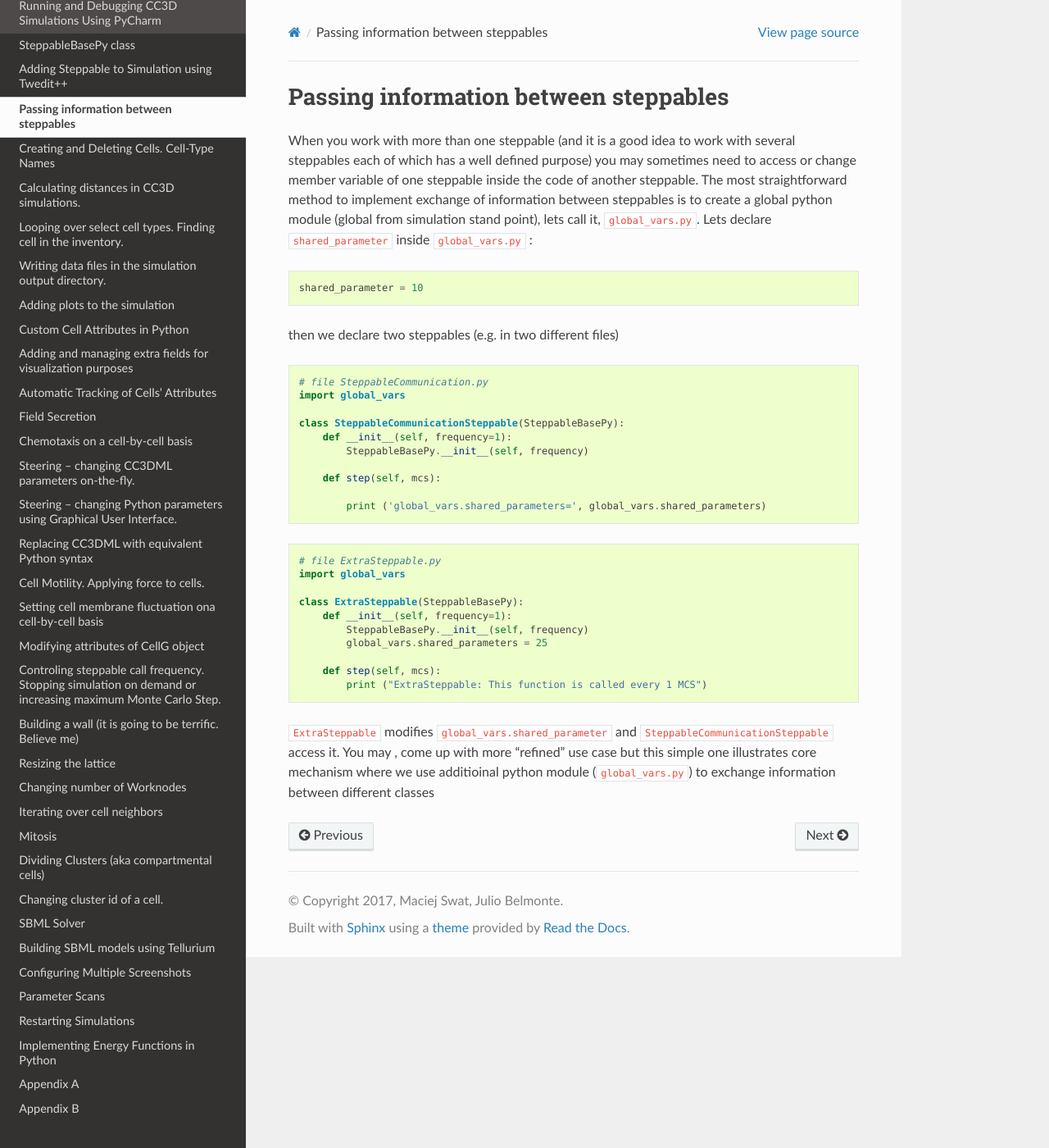
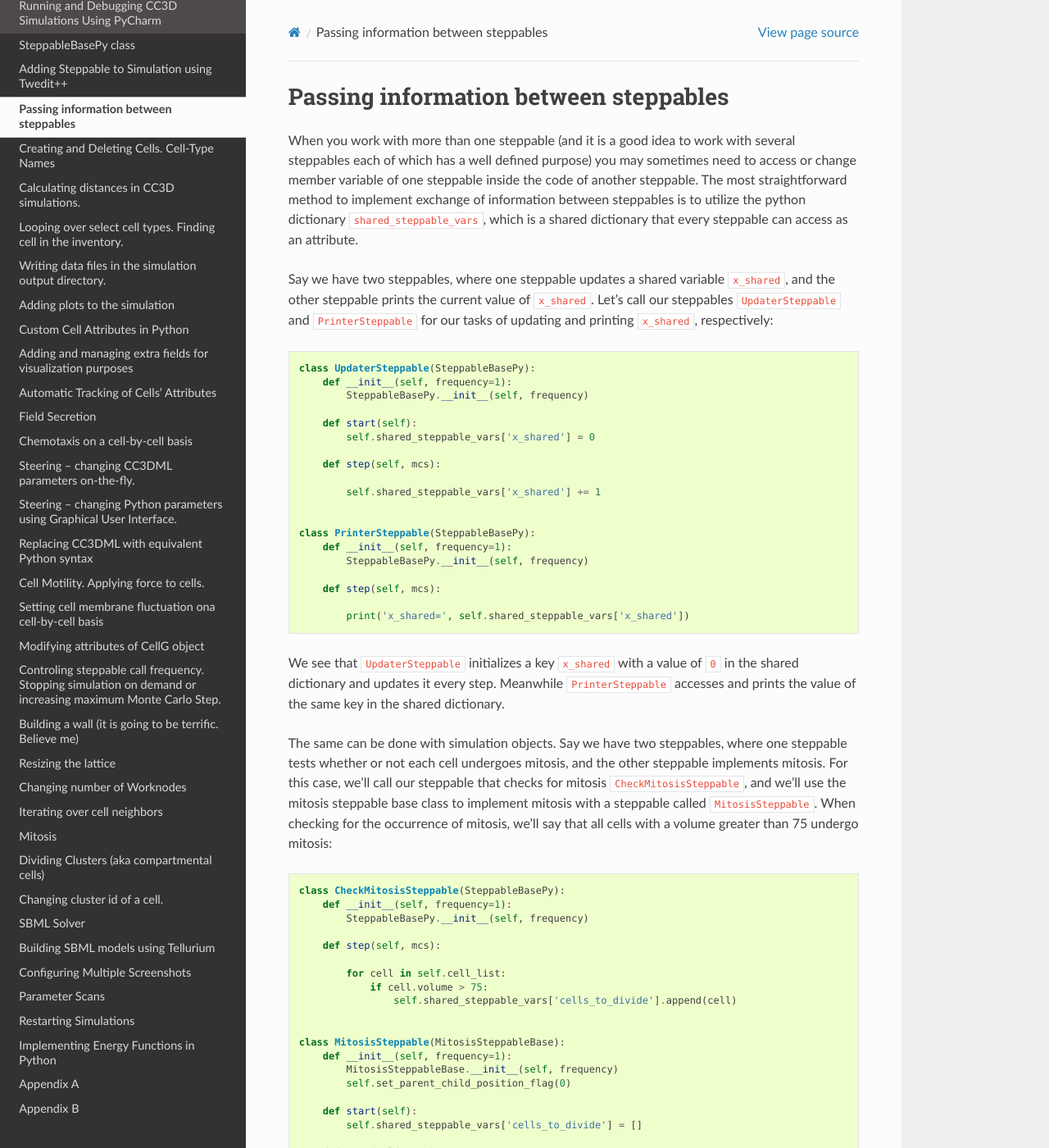
Before and after one commit to CompuCell3D/PythonScriptingManual, a Sphinx documentation site: the page built from docs/passing_information_between_steppables.rst, in a window 1280 px wide and 1400 px high. Shown: the whole window at 82% size. Built offline with Sphinx 7.4.7 and the Read the Docs theme 2.0.0, drawn with Linux system fonts in a browser that asks for light colours; some of the changed text lies outside the part shown.

Commit message:
Update for v4.1.1: improved information sharing between steppables.

```diff
--- a/docs/passing_information_between_steppables.rst
+++ b/docs/passing_information_between_steppables.rst
@@ -5,43 +5,84 @@ When you work with more than one steppable (and it is a good idea to
 work with several steppables each of which has a well defined purpose) you
 may sometimes need to access or change member variable of one steppable
 inside the code of another steppable. The most straightforward method to implement exchange of
-information between steppables is to create a global python module (global from simulation stand point),
-lets call it, ``global_vars.py``. Lets declare ``shared_parameter`` inside ``global_vars.py`` :
+information between steppables is to utilize the python dictionary ``shared_steppable_vars``,
+which is a shared dictionary that every steppable can access as an attribute.
+
+Say we have two steppables, where one steppable updates a shared variable ``x_shared``, and the
+other steppable prints the current value of ``x_shared``. Let's call our steppables
+``UpdaterSteppable`` and ``PrinterSteppable`` for our tasks of updating and printing ``x_shared``,
+respectively:
 
 .. code-block:: python
 
-    shared_parameter = 10
+    class UpdaterSteppable(SteppableBasePy):
+        def __init__(self, frequency=1):
+            SteppableBasePy.__init__(self, frequency)
 
-then we declare two steppables (e.g. in two different files)
+        def start(self):
+            self.shared_steppable_vars['x_shared'] = 0
 
-.. code-block:: python
+        def step(self, mcs):
 
-    # file SteppableCommunication.py
-    import global_vars
+            self.shared_steppable_vars['x_shared'] += 1
 
-    class SteppableCommunicationSteppable(SteppableBasePy):
+
+    class PrinterSteppable(SteppableBasePy):
         def __init__(self, frequency=1):
             SteppableBasePy.__init__(self, frequency)
 
         def step(self, mcs):
 
-            print ('global_vars.shared_parameters=', global_vars.shared_parameters)
+            print('x_shared=', self.shared_steppable_vars['x_shared'])
 
+We see that ``UpdaterSteppable`` initializes a key ``x_shared`` with a value of ``0`` in the
+shared dictionary and updates it every step. Meanwhile ``PrinterSteppable`` accesses and prints
+the value of the same key in the shared dictionary.
+
+The same can be done with simulation objects. Say we have two steppables, where one steppable
+tests whether or not each cell undergoes mitosis, and the other steppable implements mitosis.
+For this case, we'll call our steppable that checks for mitosis ``CheckMitosisSteppable``, and
+we'll use the mitosis steppable base class to implement mitosis with a steppable called
+``MitosisSteppable``. When checking for the occurrence of mitosis, we'll say that all cells
+with a volume greater than 75 undergo mitosis:
 
 .. code-block:: python
 
-    # file ExtraSteppable.py
-    import global_vars
-
-    class ExtraSteppable(SteppableBasePy):
+    class CheckMitosisSteppable(SteppableBasePy):
         def __init__(self, frequency=1):
             SteppableBasePy.__init__(self, frequency)
-            global_vars.shared_parameters = 25
 
         def step(self, mcs):
-            print ("ExtraSteppable: This function is called every 1 MCS")
+
+            for cell in self.cell_list:
+                if cell.volume > 75:
+                    self.shared_steppable_vars['cells_to_divide'].append(cell)
 
 
+    class MitosisSteppable(MitosisSteppableBase):
+        def __init__(self, frequency=1):
+            MitosisSteppableBase.__init__(self, frequency)
+            self.set_parent_child_position_flag(0)
 
-``ExtraSteppable`` modifies ``global_vars.shared_parameter`` and ``SteppableCommunicationSteppable`` access it.
-You may , come up with more "refined" use case but this simple one illustrates core mechanism where we use additioinal python module (``global_vars.py``) to exchange information between different classes
+        def start(self):
+            self.shared_steppable_vars['cells_to_divide'] = []
+
+        def step(self, mcs):
+
+            for cell in self.shared_steppable_vars['cells_to_divide']:
+                self.divide_cell_random_orientation(cell)
+
+            self.shared_steppable_vars['cells_to_divide'] = []
+
+        def update_attributes(self):
+
+            self.clone_parent_2_child()
+
+We see that ``MitosisSteppable`` initializes the key ``cells_to_divide`` with an empty list in
+the shared dictionary. ``CheckMitosisSteppable`` populates that same list every step with
+cell objects according to results of our imaginary function ``check_for_mitosis``, each of
+which ``MitosisSteppable`` then passes to the built-in method ``divide_cell_random_orientation``
+for randomly-oriented mitosis. After processing all mitosis results, ``MitosisSteppable``
+then returns the shared list to an empty list, so that each positive result of
+``check_for_mitosis`` corresponds to one division of a mitotic cell (otherwise a cell in
+``shared_steppable_vars['cells_to_divide']`` would divide every step!).
```
